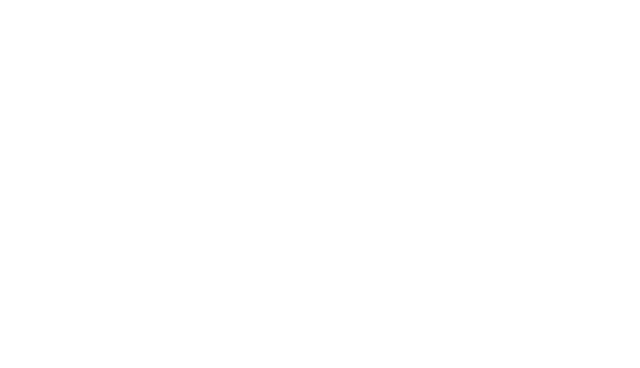
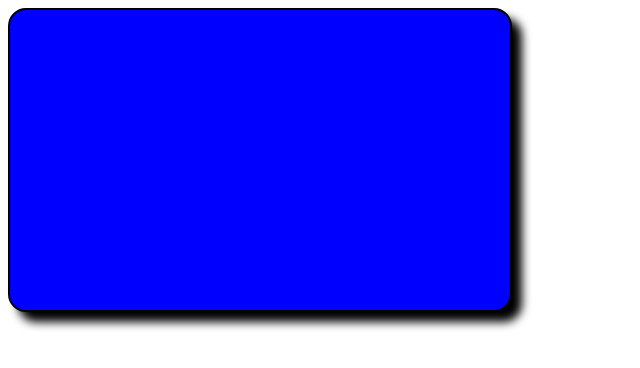
Before and after one commit to holzigitovdaniel73-byte/Barsolona, a plain HTML site: page index.html in a window 1280 px wide. Shown: the whole page, without its empty margins (0-640 px from the left). Drawn offline with Linux system fonts and the light colour scheme.

Commit message:
Add style.css

```diff
--- a/index.html
+++ b/index.html
@@ -4,8 +4,9 @@
     <meta charset="UTF-8">
     <meta name="viewport" content="width=device-width, initial-scale=1.0">
     <title>Document</title>
+    <link rel="stylesheet" href="style.css">
 </head>
 <body>
-
+    <div id="box"></div>
 </body>
 </html>
--- /dev/null
+++ b/style.css
@@ -0,0 +1,9 @@
+#box{
+    width: 500px;
+    height: 300px;
+    border: 2px solid black;
+    border-radius: 18px;
+    box-shadow: 10px 10px 10px black;
+    background-color: blue;
+
+}
```
